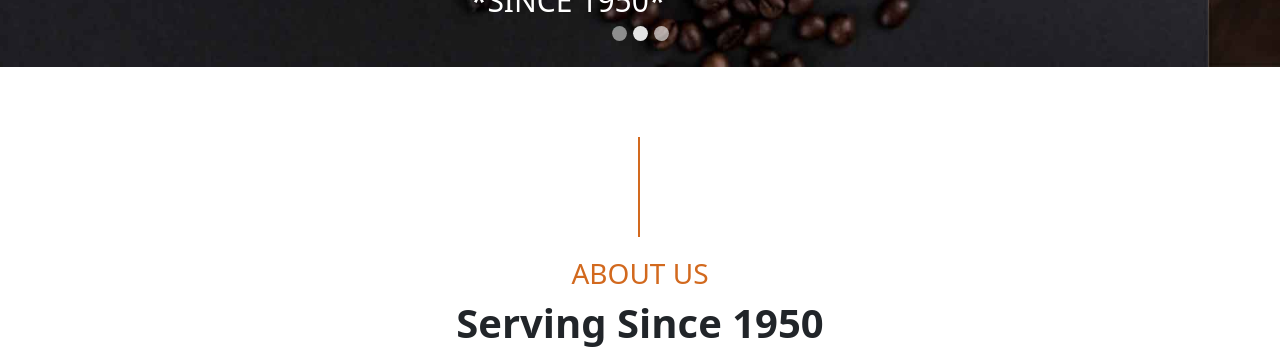
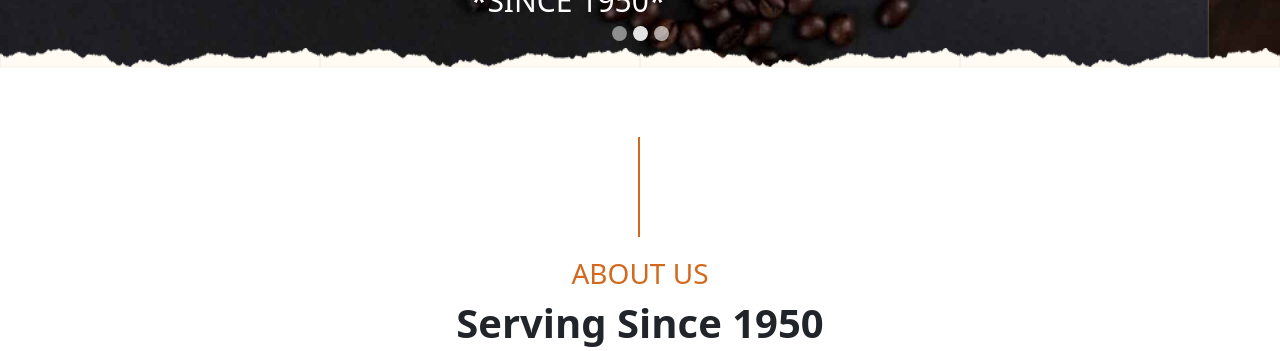
Before and after one commit to Durjoydattaprantho/COFFEE, a plain HTML site: page index.html in a window 1280 px wide. Shown: the part 749-1100 px from the top of the page. Drawn offline with Linux system fonts and the light colour scheme.

Commit message:
add index re add

```diff
--- a/css/home.css
+++ b/css/home.css
@@ -968,7 +968,7 @@ footer .Copyright h5 a:hover {
     }
 
 
-}
+}img-cut2
 
 body{
     background-color: white;
--- a/index.html
+++ b/index.html
@@ -93,6 +93,14 @@
         <button class="carousel-control-next" data-bs-target="#cad" data-bs-slide="next">
             <span class="carousel-control-next-icon"></span>
         </button>
+
+        <div class="d-flex" style="width: 100%; position: absolute;
+        bottom: -1px;">
+            <img src="./img/overlay-bottom.png" style="width: 25%; height: 20px;" alt="">
+            <img src="./img/overlay-bottom.png" style="width: 25%; height: 20px;" alt="">
+            <img src="./img/overlay-bottom.png" style="width: 25%; height: 20px;" alt="">
+            <img src="./img/overlay-bottom.png" style="width: 25%; height: 20px;" alt="">
+        </div>
 
     </div>
 
```
Also changed, not shown: page.html (+1 -0 lines).
